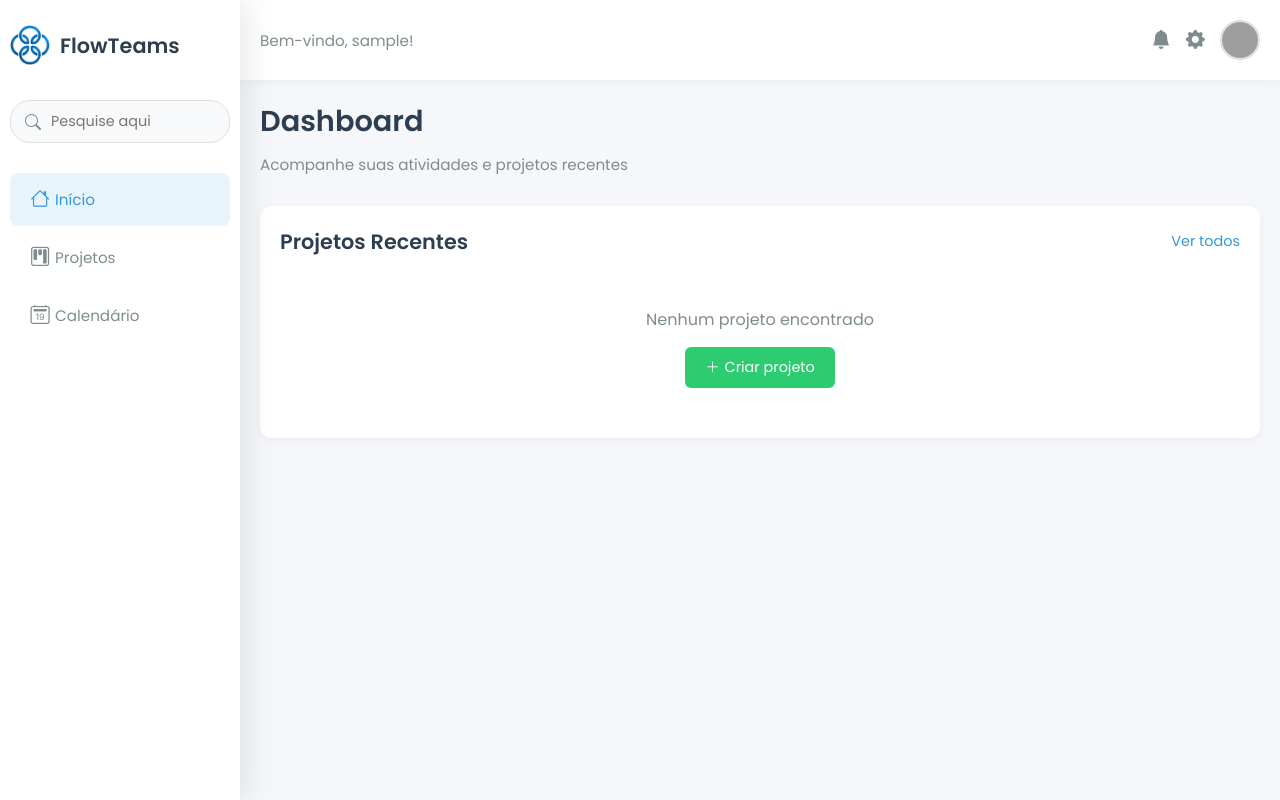
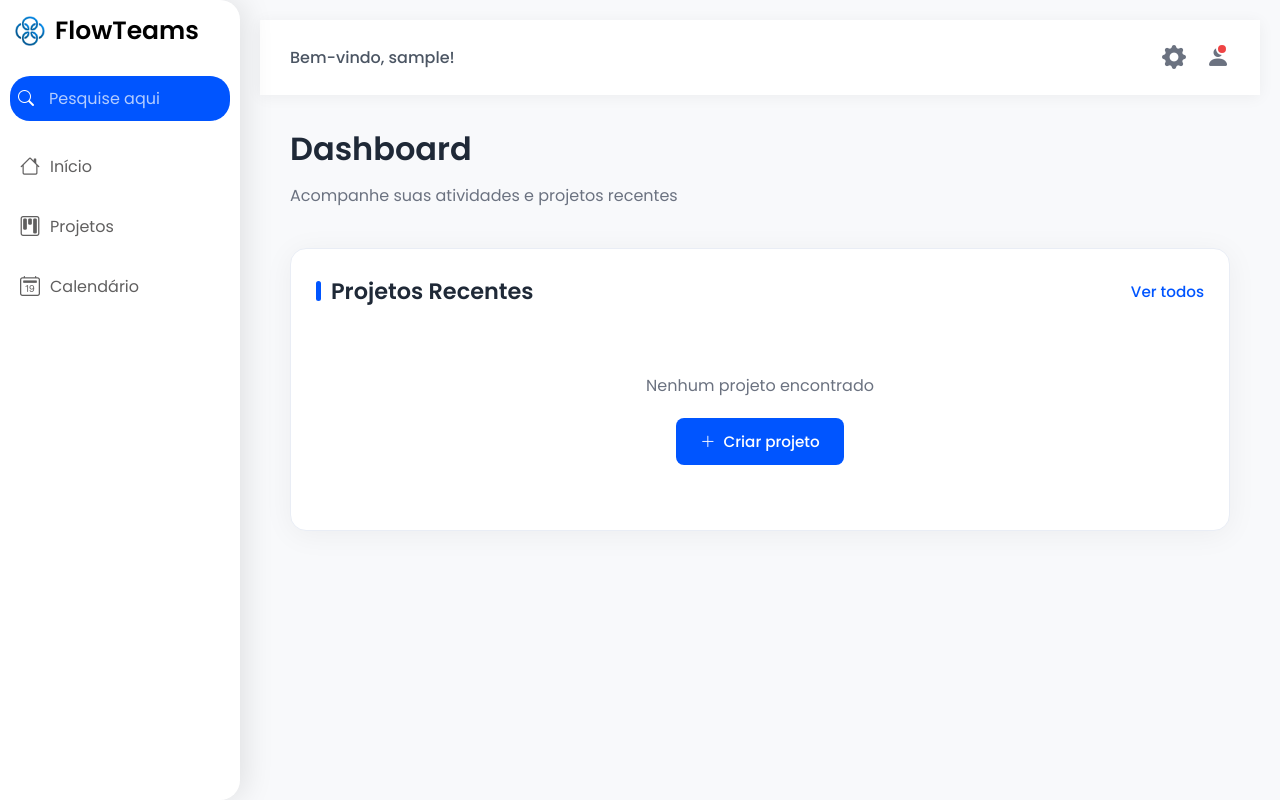
Before and after one commit to matheusdaviid/FlowTeams, a PHP site: page /TelaInicial.php in a window 1280 px wide. Run offline with PHP 8.4, Linux system fonts and the light colour scheme; the visitor is signed in with stand-in values (Sample User, id 1); data that the repository does not hold is empty; grey boxes are pictures that could not be loaded.

Commit message:
dgd
fgdfg

```diff
--- a/TelaInicial.php
+++ b/TelaInicial.php
@@ -57,12 +57,11 @@ require_once 'conexao.php';
         <div class="header">
             <div class="header-content">
                 <div class="welcome-message">
-                    Bem-vindo, <?php echo $_SESSION['nome_usuario'] ?? 'Usuário'; ?>!
+                    Bem-vindo, <?php echo htmlspecialchars($_SESSION['nome_usuario'] ?? 'Usuário'); ?>!
                 </div>
                 <div class="user-actions">
-                    <i class="bi bi-bell-fill notification-icon"></i>
-                    <i class="bi bi-gear-fill config-icon"></i>
-                    <img src="./assets/img/user-avatar.png" alt="Perfil" class="user-avatar">
+                    <a href="Configuracoes.php"><i class="bi bi-gear-fill config-icon"></i></a>
+                    <a href="Configuracoes.php"><i class="bi bi-person-fill profile-icon"></i></a>
                 </div>
             </div>
         </div>
--- a/assets/css/TelaInicial.css
+++ b/assets/css/TelaInicial.css
@@ -7,22 +7,23 @@
 }
 
 body {
-    background-color: #f5f7fa;
+    background-color: #f8f9fb;
     display: flex;
     min-height: 100vh;
 }
 
-/* Sidebar */
+/* Sidebar (mantido conforme solicitado) */
 .sidebar {
     position: fixed;
     top: 0;
     left: 0;
-    width: 80px;
+    width: 50px;
     height: 100%;
     background-color: #ffffff;
-    padding: 20px 10px;
+    padding: 6px 10px;
     box-shadow: 5px 0 30px rgba(0, 0, 0, 0.1);
     transition: all 0.5s ease;
+    border-radius: 0 20px 20px 0;
     z-index: 100;
 }
 
@@ -30,110 +31,126 @@ body {
     width: 240px;
 }
 
-/* Logo */
-.logo_content {
+.sidebar .logo_content {
     display: flex;
     align-items: center;
+    color: #000000;
     height: 50px;
-    margin-bottom: 30px;
-    overflow: hidden;
+    width: 100%;
+    font-size: 25px;
+    font-weight: 600;
+    margin-left: 5px;
+    pointer-events: none;
+    opacity: 0;
+    transition: all 0.5s ease;
 }
 
-.logo {
-    width: 40px;
-    min-width: 40px;
+.sidebar.active .logo_content {
+    opacity: 1;
+}
+
+.sidebar .logo_content .logo {
+    width: 30px;
+    height: 30px;
     margin-right: 10px;
 }
 
-.logo_name {
-    font-size: 1.3rem;
-    font-weight: 600;
-    color: #2c3e50;
-    white-space: nowrap;
+.sidebar .logo_content .logo_name {
     opacity: 0;
-    transition: opacity 0.3s ease;
+    transition: opacity 0.5s ease;
 }
 
-.sidebar.active .logo_name {
+.sidebar.active .logo_content .logo_name {
     opacity: 1;
 }
 
-/* Barra de busca */
 .search-bar-container {
-    position: relative;
-    margin-bottom: 30px;
+    display: flex;
+    align-items: center;
+    margin-top: 20px;
+    padding: 5px;
+    background-color: #0055ff;
+    border-radius: 20px;
+    transition: all 0.5s ease;
 }
 
-.search-icon-container {
-    position: absolute;
-    left: 15px;
-    top: 50%;
-    transform: translateY(-50%);
-    color: #7f8c8d;
+.search-bar-container .search-icon {
+    color: #ffffff;
+    font-size: 16px;
+    margin-left: 3px;
 }
 
-.search-bar {
+.search-bar-container .search-bar {
     width: 100%;
-    padding: 10px 10px 10px 40px;
-    border-radius: 20px;
-    border: 1px solid #e0e0e0;
-    background-color: #f8f9fa;
-    color: #2c3e50;
-    font-size: 0.9rem;
-    transition: all 0.3s ease;
+    padding: 5px;
+    font-size: 16px;
+    border: none;
+    background: none;
+    outline: none;
+    margin-left: 10px;
     opacity: 0;
-    pointer-events: none;
+    transition: opacity 0.5s ease;
+    color: #ffffff;
 }
 
-.sidebar.active .search-bar {
-    opacity: 1;
-    pointer-events: all;
+.search-bar-container .search-bar::placeholder {
+    color: #ffffff;
+    opacity: 0.7;
 }
 
-/* Menu */
-.menu {
+.sidebar.active .search-bar-container .search-bar {
+    opacity: 1;
+}
+
+.sidebar .menu {
+    margin-top: 20px;
     display: flex;
     flex-direction: column;
-    gap: 5px;
+    gap: 10px;
+    margin-left: 0px;
 }
 
-.menu button {
+.sidebar .menu button {
+    width: 100%;
+    background: none;
+    border: none;
+    padding: 10px;
+    color: #605F5F;
+    font-size: 16px;
+    cursor: pointer;
     display: flex;
     align-items: center;
-    background: none;
-    border: none;
-    padding: 12px 15px;
-    border-radius: 8px;
-    cursor: pointer;
-    color: #7f8c8d;
-    transition: all 0.3s ease;
+    gap: 10px;
+    border-radius: 15px;
+    transition: background-color 0.3s ease, color 0.3s ease;
 }
 
-.menu button i {
-    font-size: 1.2rem;
-    min-width: 30px;
+.sidebar .menu button i {
+    font-size: 20px;
+    margin-left: 0px;
 }
 
-.menu button .menu_text {
-    font-size: 0.95rem;
-    white-space: nowrap;
+.sidebar .menu button .menu_text {
     opacity: 0;
-    transition: opacity 0.3s ease;
+    transition: opacity 0.5s ease;
 }
 
 .sidebar.active .menu button .menu_text {
     opacity: 1;
 }
 
-.menu button:hover, .menu button.active {
-    background-color: #e8f4fc;
-    color: #3498db;
+.sidebar .menu button:hover {
+    background-color: #0055ff;
+    color: #ffffff;
 }
 
 /* Conteúdo principal */
 .main-content {
     flex: 1;
-    margin-left: 80px;
+    padding: 20px;
+    display: flex;
+    flex-direction: column;
+    margin-left: 50px;
     transition: margin-left 0.5s ease;
 }
 
@@ -143,202 +160,287 @@ body {
 
 /* Header */
 .header {
-    padding: 20px;
+    padding: 20px 30px;
     background-color: #ffffff;
-    box-shadow: 0 2px 10px rgba(0, 0, 0, 0.05);
+    box-shadow: 0 2px 15px rgba(0, 0, 0, 0.05);
+    position: sticky;
+    top: 0;
+    z-index: 90;
 }
 
 .header-content {
     display: flex;
     justify-content: flex-end;
     align-items: center;
-    gap: 20px;
+    gap: 25px;
 }
 
 .welcome-message {
     margin-right: auto;
-    font-size: 0.95rem;
-    color: #7f8c8d;
+    font-size: 1rem;
+    color: #4b5563;
+    font-weight: 500;
 }
 
 .user-actions {
     display: flex;
     align-items: center;
-    gap: 15px;
+    gap: 20px;
 }
 
-.user-actions i {
-    font-size: 1.2rem;
-    color: #7f8c8d;
+.config-icon, .profile-icon {
+    position: relative;
+    font-size: 1.5rem;
+    color: #6b7280;
     cursor: pointer;
-    transition: color 0.3s ease;
+    transition: all 0.3s ease;
 }
 
-.user-actions i:hover {
-    color: #3498db;
+.config-icon:hover, .profile-icon:hover {
+    color: #0055ff;
+    transform: scale(1.1);
 }
 
-.user-avatar {
-    width: 40px;
-    height: 40px;
+.profile-icon::after {
+    content: '';
+    position: absolute;
+    top: 2px;
+    right: 2px;
+    width: 8px;
+    height: 8px;
+    background-color: #ef4444;
     border-radius: 50%;
-    object-fit: cover;
-    border: 2px solid #e0e0e0;
+    border: 2px solid white;
 }
 
 /* Content wrapper */
 .content-wrapper {
-    padding: 20px;
+    padding: 30px;
 }
 
 .welcome-section {
-    margin-bottom: 30px;
+    margin-bottom: 40px;
 }
 
 .welcome-section h1 {
-    font-size: 1.8rem;
-    color: #2c3e50;
+    font-size: 2rem;
+    color: #1f2937;
     margin-bottom: 10px;
+    font-weight: 600;
 }
 
 .welcome-section p {
-    color: #7f8c8d;
-    font-size: 0.95rem;
+    color: #6b7280;
+    font-size: 1rem;
 }
 
 /* Seção de projetos */
 .section-projects {
     background-color: #ffffff;
-    border-radius: 12px;
-    padding: 20px;
-    box-shadow: 0 2px 10px rgba(0, 0, 0, 0.05);
+    border-radius: 16px;
+    padding: 25px;
+    box-shadow: 0 4px 30px rgba(0, 0, 0, 0.05);
+    border: 1px solid #e9edf5;
 }
 
 .section-header {
     display: flex;
     justify-content: space-between;
     align-items: center;
-    margin-bottom: 20px;
+    margin-bottom: 25px;
 }
 
 .section-header h2 {
-    font-size: 1.3rem;
-    color: #2c3e50;
+    font-size: 1.4rem;
+    color: #1f2937;
+    font-weight: 600;
+    position: relative;
+    padding-left: 15px;
+}
+
+.section-header h2::before {
+    content: '';
+    position: absolute;
+    left: 0;
+    top: 50%;
+    transform: translateY(-50%);
+    width: 5px;
+    height: 20px;
+    background-color: #0055ff;
+    border-radius: 3px;
 }
 
 .view-all {
-    font-size: 0.9rem;
-    color: #3498db;
+    font-size: 0.95rem;
+    color: #0055ff;
     text-decoration: none;
-    transition: color 0.3s ease;
+    font-weight: 500;
+    transition: all 0.3s ease;
+    display: flex;
+    align-items: center;
+    gap: 5px;
 }
 
 .view-all:hover {
-    color: #2980b9;
+    color: #0039a6;
     text-decoration: underline;
 }
 
 /* Grid de projetos */
 .projects-grid {
     display: grid;
-    grid-template-columns: repeat(auto-fill, minmax(280px, 1fr));
-    gap: 20px;
+    grid-template-columns: repeat(auto-fill, minmax(300px, 1fr));
+    gap: 25px;
 }
 
 .project-card {
-    border: 1px solid #e0e0e0;
-    border-radius: 10px;
-    padding: 15px;
+    border: 1px solid #e9edf5;
+    border-radius: 12px;
+    padding: 20px;
     transition: all 0.3s ease;
+    background-color: #ffffff;
+    position: relative;
+    overflow: hidden;
+}
+
+.project-card::before {
+    content: '';
+    position: absolute;
+    top: 0;
+    left: 0;
+    width: 4px;
+    height: 100%;
+    background-color: #0055ff;
 }
 
 .project-card:hover {
     transform: translateY(-5px);
-    box-shadow: 0 5px 15px rgba(0, 0, 0, 0.1);
-}
-
-.project-thumbnail {
-    height: 120px;
-    background: linear-gradient(135deg, #3498db, #2ecc71);
-    border-radius: 8px;
-    margin-bottom: 15px;
-    opacity: 0.8;
+    box-shadow: 0 10px 30px rgba(0, 0, 0, 0.08);
+    border-color: #d6e0f8;
 }
 
 .project-card h3 {
-    font-size: 1.1rem;
-    color: #2c3e50;
-    margin-bottom: 8px;
+    font-size: 1.2rem;
+    color: #1f2937;
+    margin-bottom: 10px;
+    font-weight: 500;
+    padding-left: 10px;
 }
 
 .project-meta {
     display: flex;
     align-items: center;
     gap: 10px;
-    margin-bottom: 12px;
-    font-size: 0.85rem;
-    color: #7f8c8d;
+    margin-bottom: 15px;
+    font-size: 0.9rem;
+    color: #6b7280;
+    padding-left: 10px;
 }
 
 .project-meta i {
     font-size: 0.9rem;
+    color: #9ca3af;
 }
 
 .project-description {
-    font-size: 0.9rem;
-    color: #7f8c8d;
-    line-height: 1.5;
-    margin-bottom: 15px;
+    font-size: 0.95rem;
+    color: #6b7280;
+    line-height: 1.6;
+    margin-bottom: 20px;
+    display: -webkit-box;
+    -webkit-line-clamp: 2;
+    -webkit-box-orient: vertical;
+    overflow: hidden;
+    padding-left: 10px;
 }
 
 .btn-ver-projeto {
     display: inline-flex;
     align-items: center;
-    gap: 5px;
-    padding: 8px 15px;
-    background-color: #3498db;
-    color: white;
-    border-radius: 6px;
+    gap: 8px;
+    padding: 8px 16px;
+    background-color: #f0f5ff;
+    color: #0055ff;
+    border-radius: 8px;
     text-decoration: none;
-    font-size: 0.85rem;
-    transition: background-color 0.3s ease;
+    font-size: 0.9rem;
+    font-weight: 500;
+    transition: all 0.3s ease;
+    margin-left: 10px;
 }
 
 .btn-ver-projeto:hover {
-    background-color: #2980b9;
+    background-color: #e0ebff;
+    color: #0039a6;
+    transform: translateX(5px);
+}
+
+.btn-ver-projeto i {
+    transition: transform 0.3s ease;
+}
+
+.btn-ver-projeto:hover i {
+    transform: translateX(3px);
 }
 
 /* Estados vazios/erro */
 .no-projects, .error-message {
     grid-column: 1 / -1;
     text-align: center;
-    padding: 30px;
+    padding: 40px;
 }
 
 .no-projects p, .error-message p {
-    color: #7f8c8d;
-    margin-bottom: 15px;
+    color: #6b7280;
+    margin-bottom: 20px;
+    font-size: 1rem;
 }
 
 .btn-new-project {
     display: inline-flex;
     align-items: center;
-    gap: 5px;
-    padding: 10px 20px;
-    background-color: #2ecc71;
+    gap: 8px;
+    padding: 12px 24px;
+    background-color: #0055ff;
     color: white;
-    border-radius: 6px;
+    border-radius: 8px;
     text-decoration: none;
-    font-size: 0.9rem;
-    transition: background-color 0.3s ease;
+    font-size: 0.95rem;
+    font-weight: 500;
+    transition: all 0.3s ease;
 }
 
 .btn-new-project:hover {
-    background-color: #27ae60;
+    background-color: #0039a6;
+    transform: translateY(-2px);
+    box-shadow: 0 4px 12px rgba(0, 85, 255, 0.2);
 }
 
 .error-message i {
-    font-size: 2rem;
-    color: #e74c3c;
-    margin-bottom: 10px;
+    font-size: 2.5rem;
+    color: #ef4444;
+    margin-bottom: 15px;
 }
+
+/* Responsividade */
+@media (max-width: 768px) {
+    .sidebar {
+        width: 0;
+    }
+
+    .sidebar.active {
+        width: 240px;
+    }
+
+    .main-content {
+        margin-left: 0;
+    }
+
+    .sidebar.active ~ .main-content {
+        margin-left: 240px;
+    }
+
+    .projects-grid {
+        grid-template-columns: 1fr;
+    }
+}
```
